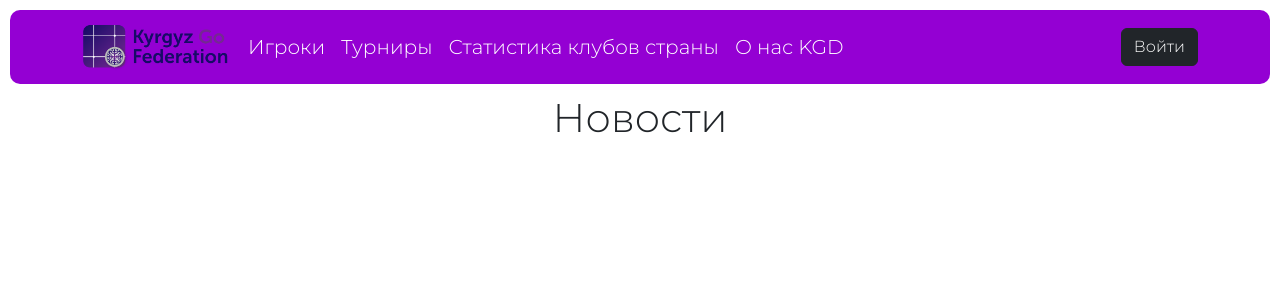
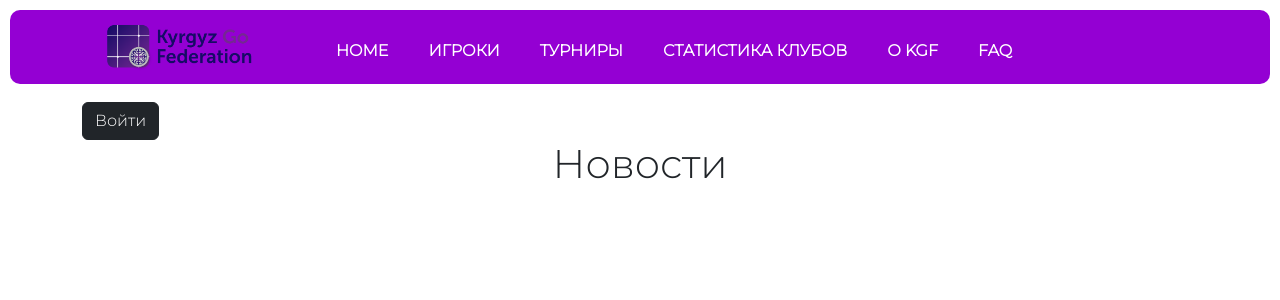
Before and after one commit to samat-sultanov/kyrgyz_go_database, a Django app: page /news/ in a window 1280 px wide. Shown: the top 300 px of the page. Run offline with Django 4.2, Linux system fonts and the light colour scheme; data that the repository does not hold is empty; parts of the project's set-up code (start-up, migrations or seed data) failed here and were passed over.

Commit message:
Partly finished adaptation of the web-site to all resolutions / Частично закончена адаптация сайта под все разрешения/ feature/KGF-44

```diff
--- a/source/webapp/templates/base.html
+++ b/source/webapp/templates/base.html
@@ -12,42 +12,58 @@
     <title>{% block title %}Kyrgyz Go Database{% endblock %}</title>
 </head>
 <body>
-<nav class="navbar navbar-expand-lg">
+<header class="header pb-2">
+    <nav class="navbar navbar-expand-lg navbar-dark">
         <div class="container">
-        <a class="navbar-brand" href="{% url "webapp:index" %}"><img width="150px"
-                                                                     src="{% static "images/logo_go.png" %}"></a>
+            <a class="navbar-brand me-5 ms-4" href="{% url "webapp:index" %}"><img width="150px" src="{% static "images/logo_go.png" %}"></a>
             <button class="navbar-toggler" type="button" data-bs-toggle="collapse" data-bs-target="#navbarNav"
                     aria-controls="navbarNav" aria-expanded="false" aria-label="Toggle navigation">
                 <span class="navbar-toggler-icon"></span>
             </button>
             <div class="collapse navbar-collapse" id="navbarNav">
-            <ul class="navbar-nav">
+                <ul class="navbar-nav fw-bold pt-2 text-uppercase">
+                    <li class="nav-item ms-4">
+                        <a class="nav-link active" aria-current="page" href="{% url "webapp:index" %}">Home</a>
+                    </li>
+                    <li class="nav-item ms-4">
+                        <a class="nav-link" style="color: white;" href="{% url "webapp:player_search" %}">Игроки</a>
+                    </li>
+                    <li class="nav-item ms-4">
+                        <a class="nav-link" style="color: white;" href="{% url "webapp:tournament_search" %}">Турниры</a>
+                    </li>
+                    <li class="nav-item ms-4">
+                        <a class="nav-link" style="color: white;" href="{% url "webapp:clubs_list" %}">Статистика клубов</a>
+                    </li>
+                    <li class="nav-item ms-4">
+                        <a class="nav-link" style="color: white;" href="#">О KGF</a>
+                    </li>
+                    <li class="nav-item ms-4">
+                        <a class="nav-link" style="color: white;" href="#">FAQ</a>
+                    </li>
+                    <li class="nav-item ms-4">
 
-                <a class="navbar-brand" style="color: white;" href="{% url "webapp:player_search" %}">Игроки</a>
-                <a class="navbar-brand" style="color: white;" href="{% url "webapp:tournament_search" %}">Турниры</a>
-                <a class="navbar-brand" style="color: white;" href="{% url "webapp:clubs_list" %}">Статистика клубов
-                    страны</a>
-                <a class="navbar-brand" style="color: white;" href="#">О нас KGD</a>
-                {% block nav %}
+                    </li>
+                    {% block nav %}{% endblock %}
+                </ul>
 
-                {% endblock %}
-            </ul>
-            {% if request.user.is_authenticated %}
-                <p class="ms-auto d-inline-block my-0 py-auto" style="color: white;">Привет, {{ request.user.username }}</p>
-                <a class="btn btn-dark ms-2"
-                   href="{% url 'accounts:logout' %}">Выйти</a>
-            {% else %}
-                <a class="btn btn-dark ms-auto" href="{% url 'accounts:login' %}">Войти</a>
-{#                <a class="btn btn-outline-secondary ms-2" href="{% url 'accounts:create' %}?next=#}
-{#                        {% if request.GET.next %}{{ request.GET.next }}{% else %}{{ request.get_full_path }}{% endif %}">Регистрация</a>#}
-            {% endif %}
+
             </div>
         </div>
     </nav>
 
+</header>
     <div class="container">
+        {% if request.user.is_authenticated %}
+            <p class="ms-auto d-inline-block my-0 py-auto">Привет, {{ request.user.username }}</p>
+            <a class="btn btn-dark ms-2" href="{% url 'accounts:logout' %}">Выйти</a>
+        {% else %}
+            <a class="btn btn-dark ms-auto" href="{% url 'accounts:login' %}">Войти</a>
+        {% endif %}
+    </div>
+
+
 {% block content %}{% endblock %}
-</div>
+
 
 <script src="https://cdn.jsdelivr.net/npm/bootstrap@5.2.2/dist/js/bootstrap.bundle.min.js"
         integrity="sha384-OERcA2EqjJCMA+/3y+gxIOqMEjwtxJY7qPCqsdltbNJuaOe923+mo//f6V8Qbsw3"
```
Also changed, not shown: source/webapp/templates/index.html (+75 -39 lines). Lines whose indentation alone changed are shown as unchanged.
